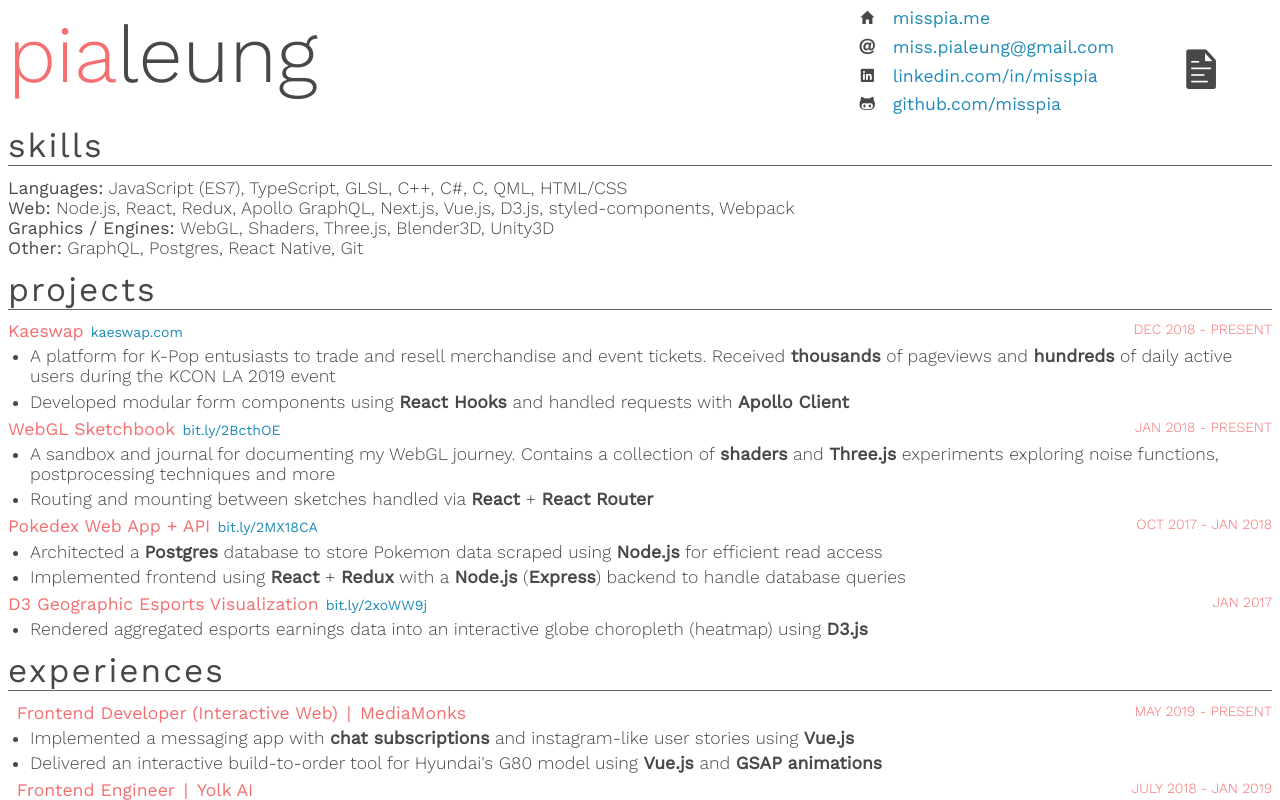
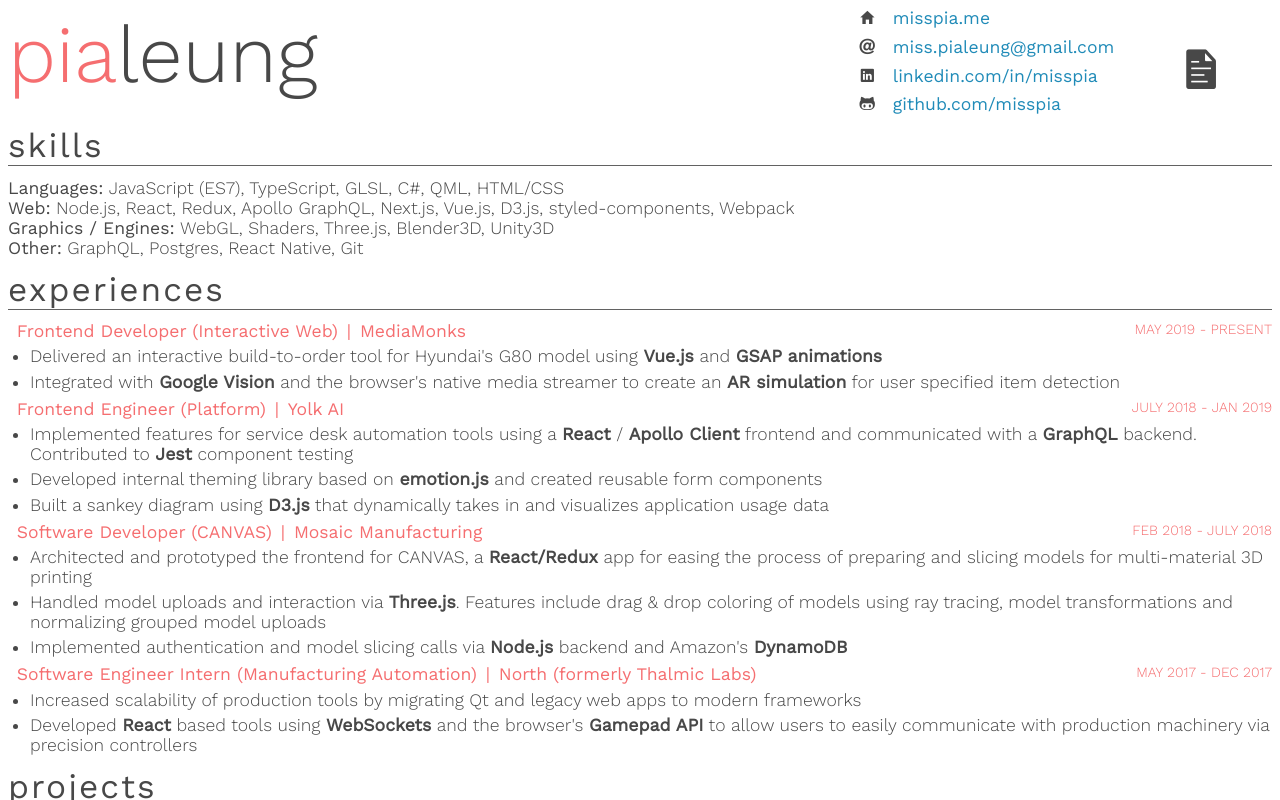
Before and after one commit to misspia/resume, a React app: page / in a window 1280 px wide. Shown: the top 800 px of the page. Built offline with nearby package versions, Linux system fonts and the light colour scheme.

Commit message:
Update MM exp

```diff
--- a/src/experiences/metadata.js
+++ b/src/experiences/metadata.js
@@ -24,19 +24,19 @@
 			enddate: 'present',
 			descriptions: [
 				`
-					Implemented a messaging app with chat subscriptions and instagram-like user
-					stories using Vue.js
+				Delivered an interactive build-to-order tool for Hyundai's G80 model
+				using Vue.js and GSAP animations
 				`,
 				`
-					Delivered an interactive build-to-order tool for Hyundai's G80 model
-					using Vue.js and GSAP animations
+					Integrated with Google Vision and the browser's native media streamer
+					to create an AR simulation for user specified item detection
 				`,
 			],
-			keywords: ['Vue.js', 'chat subscriptions', 'GSAP animations'],
+			keywords: ['Google Vision', 'AR simulation', 'Vue.js', 'GSAP animations'],
 		},
 		{
 			title: 'Frontend Engineer',
-			division: '',
+			division: 'Platform',
 			company: 'Yolk AI',
 			companySrc: 'http://www.yolk.ai/',
 			startdate: 'july 2018',
--- a/src/index.jsx
+++ b/src/index.jsx
@@ -15,8 +15,8 @@
 			<a className='file ion-document-text' href='./pialeung.pdf'></a>
 			<Header />
 			<Skills />
+			<Experiences />
 			<Projects />
-			<Experiences />
 			<Education />
 		</div>;
 	}
--- a/src/skills/metadata.js
+++ b/src/skills/metadata.js
@@ -4,8 +4,8 @@
 		{
 			title: 'Languages',
 			list: [
-				'JavaScript (ES7)', 'TypeScript', 'GLSL', 'C++',
-				'C#', 'C', 'QML', 'HTML/CSS'
+				'JavaScript (ES7)', 'TypeScript', 'GLSL',
+				'C#', 'QML', 'HTML/CSS'
 			]
 		},
 		{
```
Also changed, not shown: 3 other files (tests, documents, lock files or other folders).
